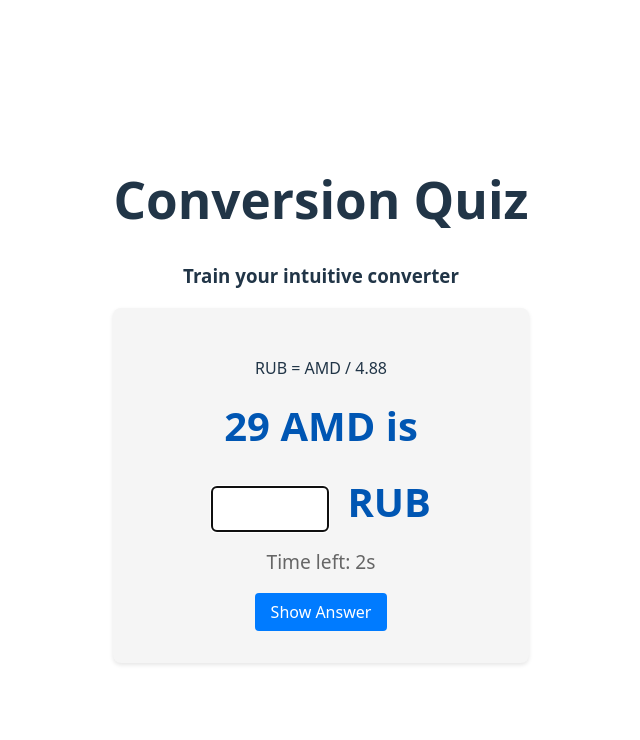
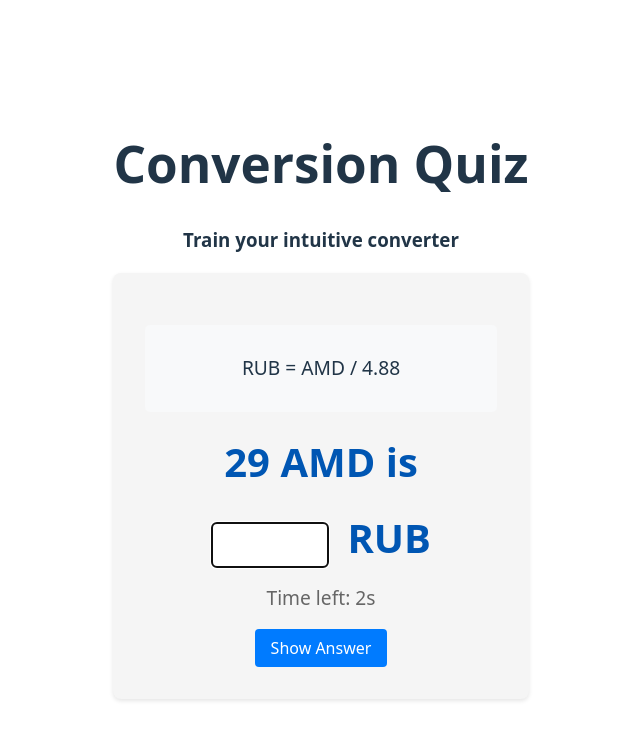
Before and after one commit to bonvara/voomeh, a React (Vite) app: page / in a window 1280 px wide. Shown: the top 740 px of the page, without its empty margins (319-959 px from the left). Built offline with nearby package versions, Linux system fonts and the light colour scheme.

Commit message:
refactor conversion formula into a component

```diff
--- a/src/App.css
+++ b/src/App.css
@@ -6,8 +6,17 @@ body {
 .container {
   max-width: 800px;
   margin: 0 auto;
-  padding: 2rem;
+  padding: 20px;
   text-align: center;
+}
+
+.conversion-formula {
+  margin: 20px 0;
+  padding: 10px;
+  background-color: #f8f9fa;
+  border-radius: 5px;
+  font-size: 1.2em;
+  font-weight: 500;
 }
 
 .measurement-box {
--- a/src/App.jsx
+++ b/src/App.jsx
@@ -1,6 +1,7 @@
 import "./App.css";
 import { useState, useRef, useEffect } from "react";
 import Timer from "./components/Timer";
+import ConversionFormula from "./components/ConversionFormula";
 
 function App() {
   const fromUnit = "AMD";
@@ -25,12 +26,6 @@ function Quiz({ fromUnit, toUnit, conversionRate }) {
     () => Math.floor(Math.random() * 100) + 1
   );
   const correctAnswer = startingValue * conversionRate;
-  const conversionFormula =
-    conversionRate < 1
-      ? `${toUnit} = ${fromUnit} / ${parseFloat(
-          (1 / conversionRate).toFixed(2)
-        )}`
-      : `${toUnit} = ${fromUnit} * ${parseFloat(conversionRate.toFixed(2))}`;
 
   useEffect(() => {
     inputRef.current.focus();
@@ -72,7 +67,11 @@ function Quiz({ fromUnit, toUnit, conversionRate }) {
       <h1>Conversion Quiz</h1>
       <h3>Train your intuitive converter</h3>
       <div className="measurement-box">
-        <p>{conversionFormula}</p>
+        <ConversionFormula
+          fromUnit={fromUnit}
+          toUnit={toUnit}
+          conversionRate={conversionRate}
+        />
         <h2>
           {startingValue} {fromUnit} is
         </h2>
--- /dev/null
+++ b/src/components/ConversionFormula.jsx
@@ -0,0 +1,15 @@
+import React from 'react';
+
+function ConversionFormula({ fromUnit, toUnit, conversionRate }) {
+  const formula = conversionRate < 1
+    ? `${toUnit} = ${fromUnit} / ${parseFloat((1 / conversionRate).toFixed(2))}`
+    : `${toUnit} = ${fromUnit} * ${parseFloat(conversionRate.toFixed(2))}`;
+
+  return (
+    <div className="conversion-formula">
+      <p>{formula}</p>
+    </div>
+  );
+}
+
+export default ConversionFormula;
```
